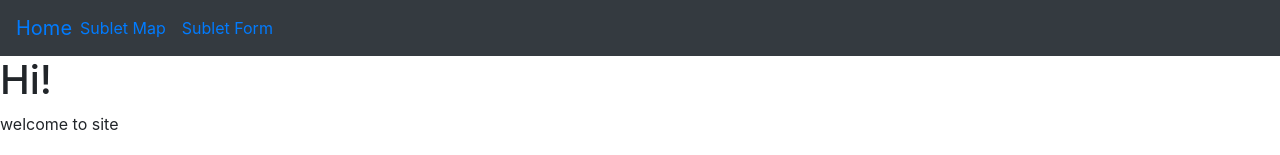
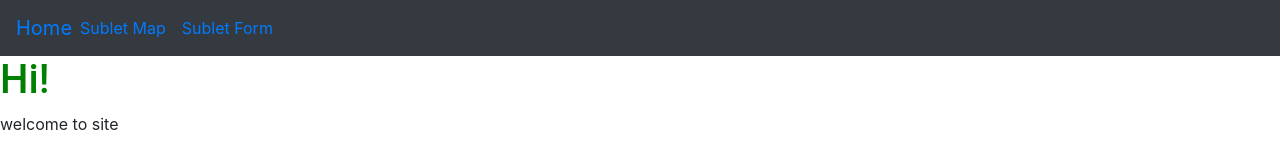
Before and after one commit to RogerLamTd/McHacks, a React (Create React App) app in the folder mclet/: page / in a window 1280 px wide. Shown: the top 155 px of the page. Built offline with nearby package versions, Linux system fonts and the light colour scheme; what react-google-maps would draw is missing.

Commit message:
Css test

```diff
--- a/mclet/src/index.css
+++ b/mclet/src/index.css
@@ -1,3 +1,8 @@
+h1 {
+  color:green;
+  font-family: 'Roboto';
+}
+
 body {
   margin: 0;
   font-family: -apple-system, BlinkMacSystemFont, 'Segoe UI', 'Roboto', 'Oxygen',
```
